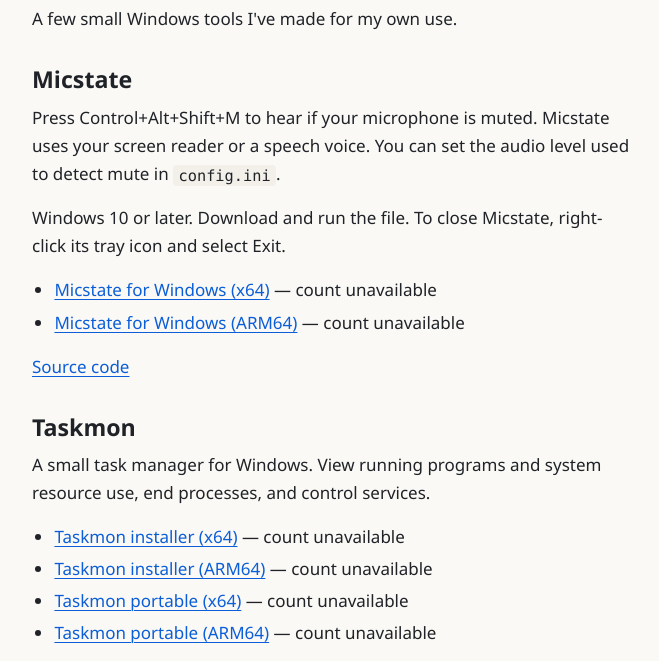
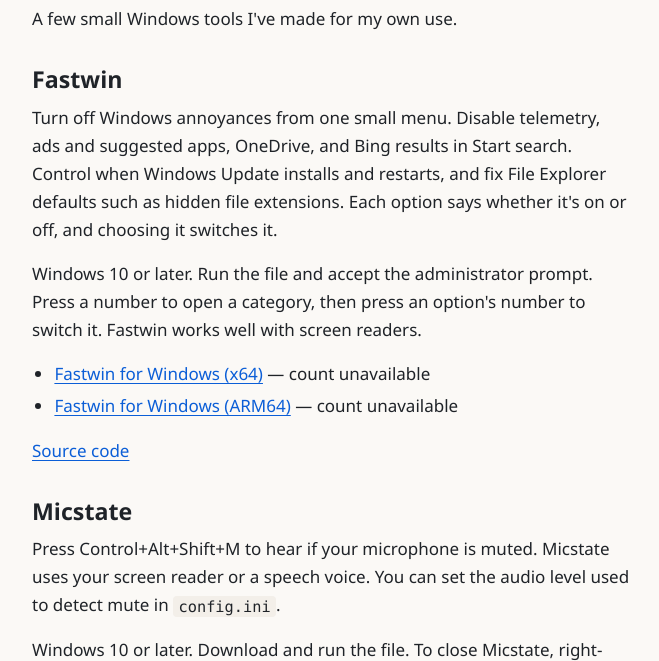
Before and after one commit to trypsynth/quin.fyi, a plain HTML site: page win/index.html in a window 1280 px wide. Shown: the part 154-815 px from the top of the page, without its empty margins (308-967 px from the left). Drawn offline with Linux system fonts and the light colour scheme; no server answers.

Commit message:
deploy: a9852027c36b37b8a63a3d38d087eaaa11774631

```diff
--- a/win/index.html
+++ b/win/index.html
@@ -45,6 +45,14 @@
 
 <h1>Windows utilities</h1>
 <p>A few small Windows tools I've made for my own use.</p>
+<h2>Fastwin</h2>
+<p>Turn off Windows annoyances from one small menu. Disable telemetry, ads and suggested apps, OneDrive, and Bing results in Start search. Control when Windows Update installs and restarts, and fix File Explorer defaults such as hidden file extensions. Each option says whether it's on or off, and choosing it switches it.</p>
+<p>Windows 10 or later. Run the file and accept the administrator prompt. Press a number to open a category, then press an option's number to switch it. Fastwin works well with screen readers.</p>
+<ul data-download-repo="fastwin">
+  <li><a href="https://github.com/trypsynth/fastwin/releases/latest/download/fastwin-x64.exe">Fastwin for Windows (x64)</a></li>
+  <li><a href="https://github.com/trypsynth/fastwin/releases/latest/download/fastwin-arm64.exe">Fastwin for Windows (ARM64)</a></li>
+</ul>
+<p><a href="https://github.com/trypsynth/fastwin">Source code</a></p>
 <h2>Micstate</h2>
 <p>Press Control+Alt+Shift+M to hear if your microphone is muted. Micstate uses your screen reader or a speech voice. You can set the audio level used to detect mute in <code>config.ini</code>.</p>
 <p>Windows 10 or later. Download and run the file. To close Micstate, right-click its tray icon and select Exit.</p>
```
